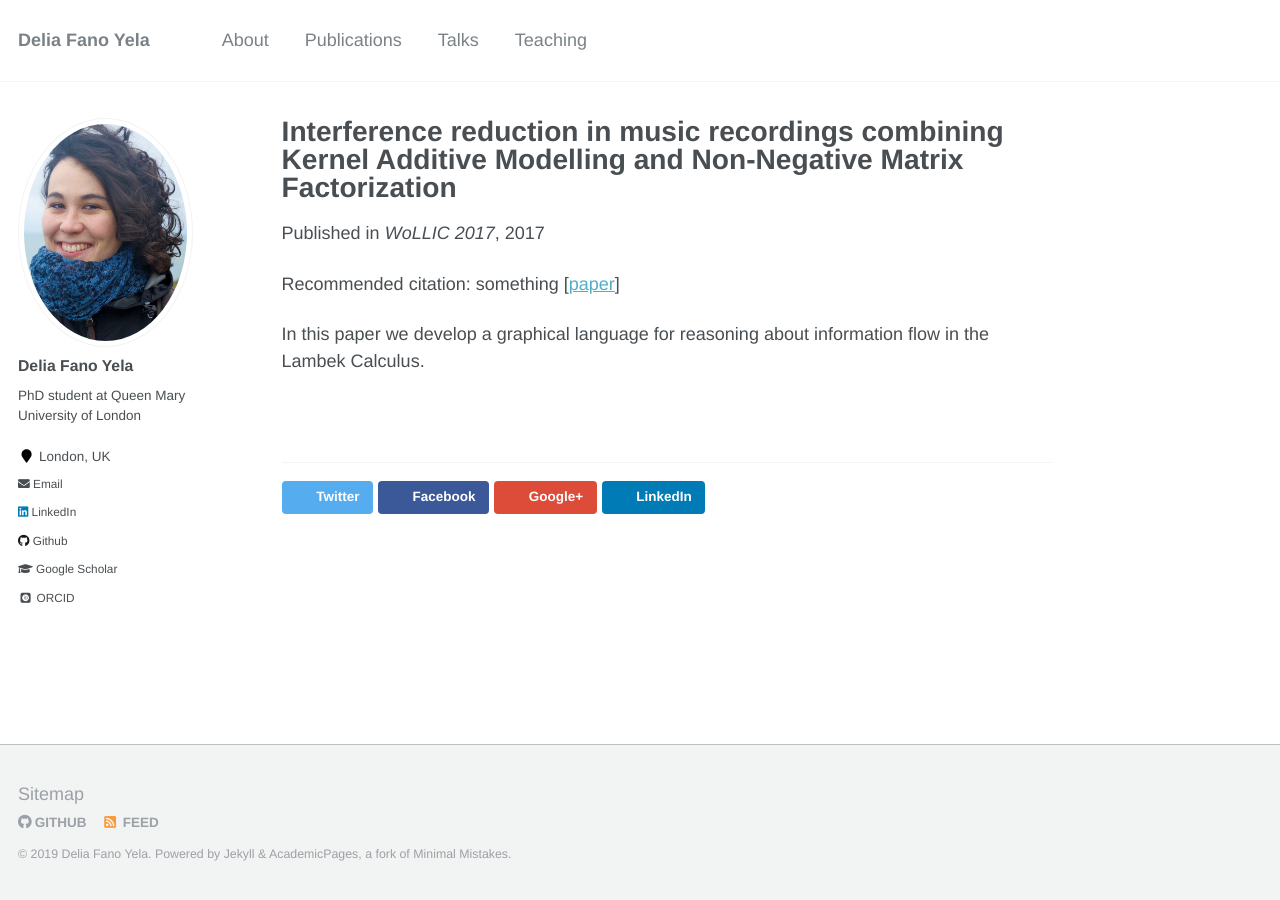
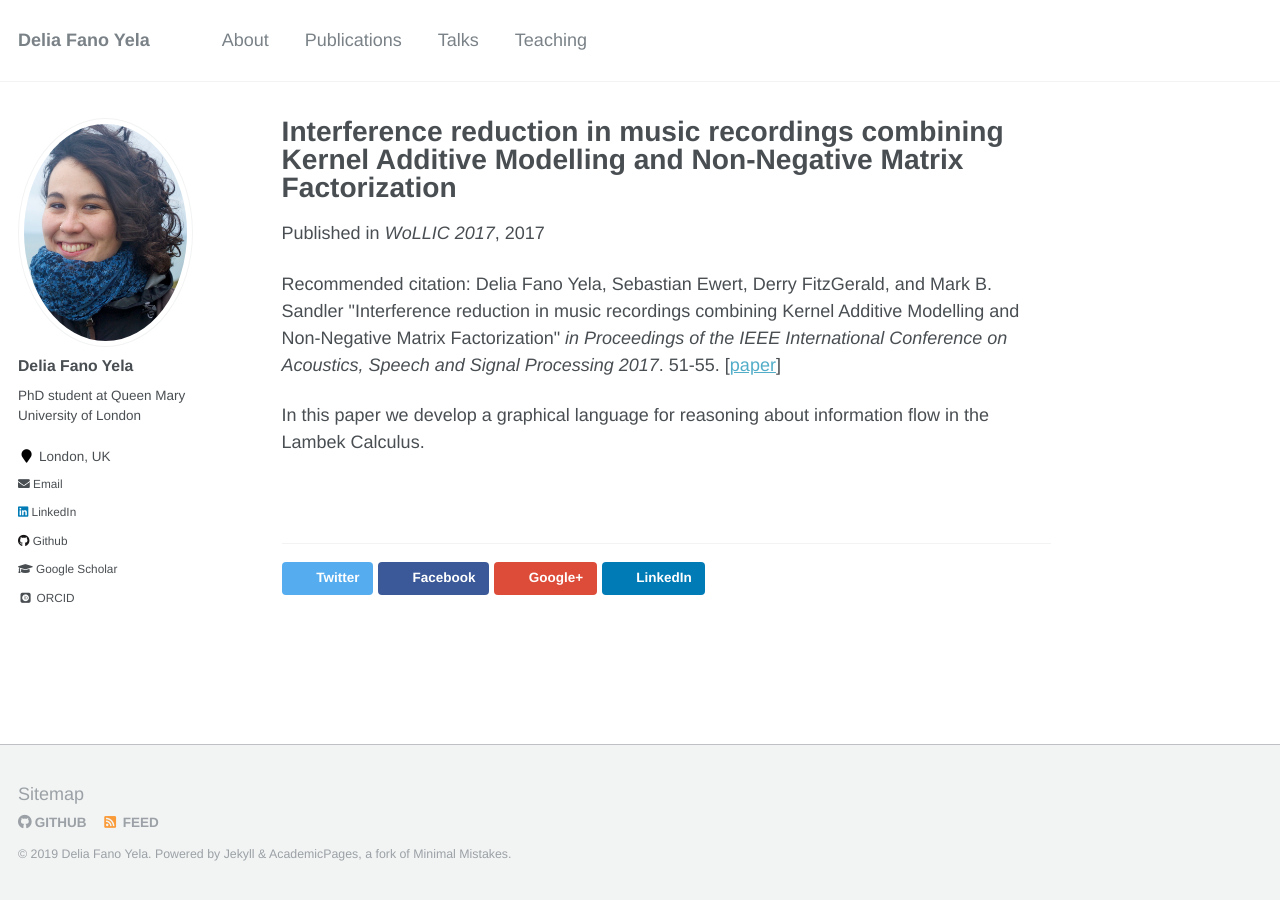
Before and after one commit to wil-j-wil/wil-j-wil2.github.io, a Jekyll site: the page built from _publications/2017-01-01-paper-title-number-1.md, in a window 1280 px wide. Built offline with Jekyll 4.4.1, drawn with Linux system fonts in a browser that asks for light colours; some web fonts are replaced.

Commit message:
pub test

```diff
--- a/_publications/2017-01-01-paper-title-number-1.md
+++ b/_publications/2017-01-01-paper-title-number-1.md
@@ -8,6 +8,6 @@ date: 2017-10-01
 year: 2017
 venue: 'WoLLIC 2017'
 paperurl: 'https://link.springer.com/chapter/10.1007/978-3-662-55386-2_27'
-citation: 'something'
+citation: 'Delia Fano Yela, Sebastian Ewert, Derry FitzGerald, and Mark B. Sandler &quot;Interference reduction in music recordings combining Kernel Additive Modelling and Non-Negative Matrix Factorization&quot; <i>in Proceedings of the IEEE International Conference on Acoustics, Speech and Signal Processing 2017</i>. 51-55.'
 ---
 In this paper we develop a graphical language for reasoning about information flow in the Lambek Calculus.
```
